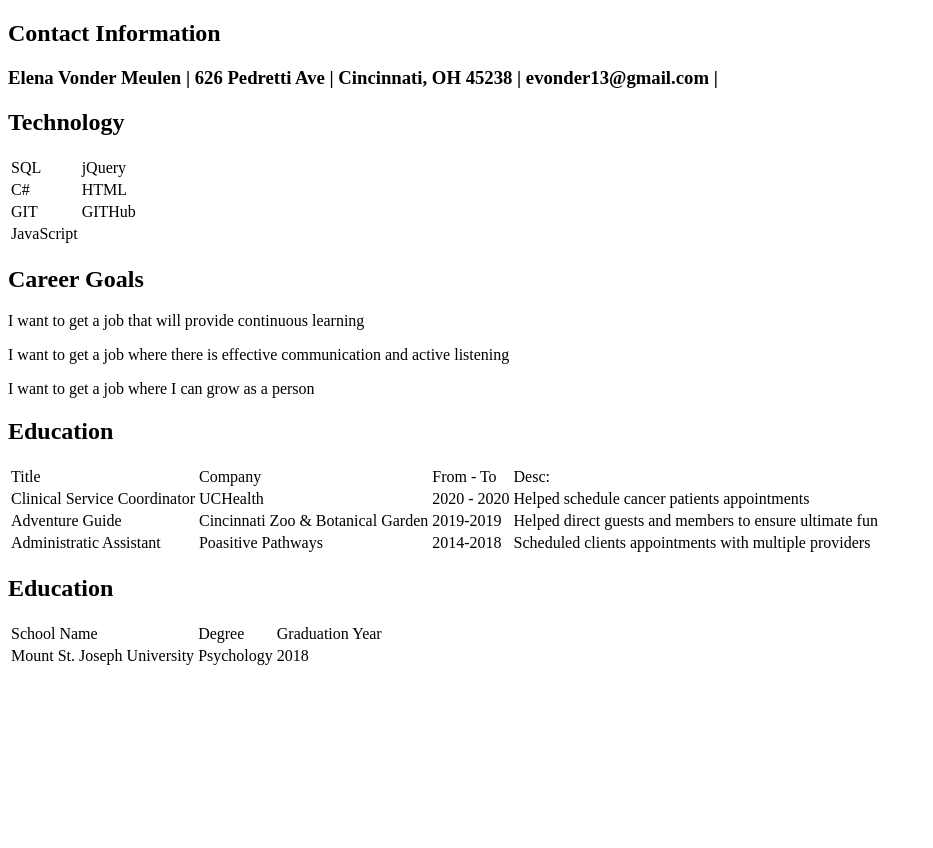
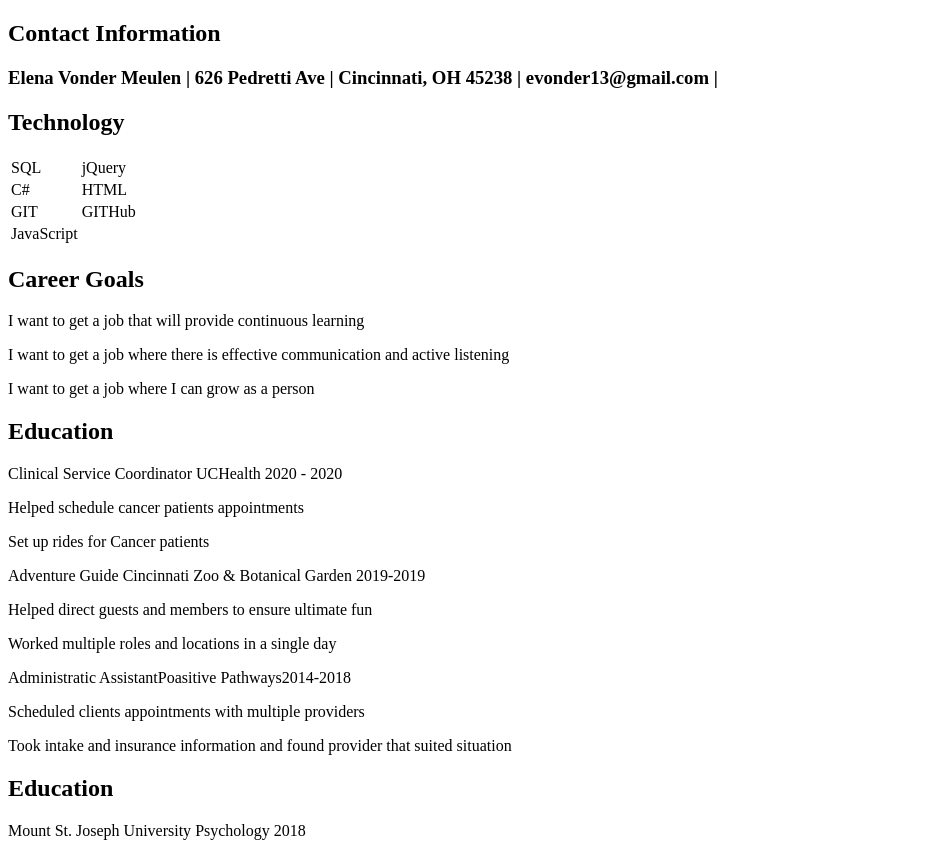
Before and after one commit to elenavonder/htmlTutorial, a plain HTML site: page MyCV.html in a window 1280 px wide. Shown: the whole page, without its empty margins (0-933 px from the left). Before the commit the page ends 800 px from the top, so only its background shows below. Drawn offline with Linux system fonts and the light colour scheme.

Commit message:
Fixing formatting

```diff
--- a/MyCV.html
+++ b/MyCV.html
@@ -31,43 +31,26 @@
 
     <h2>Education</h2>
     <table>
-        <tr>
-            <td>Title </td>
-            <td>Company </td>
-            <td>From - To </td>
-            <td>Desc: </td>
-        </tr>
-        <tr>
-            <td>Clinical Service Coordinator </td>
-            <td>UCHealth</td>
-            <td>2020 - 2020</td>
-            <td>Helped schedule cancer patients appointments </td>
-        </tr>
-        <tr>
-            <td>Adventure Guide</td>
-            <td>Cincinnati Zoo & Botanical Garden</td>
-            <td>2019-2019</td>
-            <td>Helped direct guests and members to ensure ultimate fun</td>
-        </tr>
-        <tr>
-            <td>Administratic Assistant</td>
-            <td>Poasitive Pathways</td>
-            <td>2014-2018</td>
-            <td>Scheduled clients appointments with multiple providers</td>
-        </tr>
-    </table>
+            <span>Clinical Service Coordinator </span>
+            <span>UCHealth </span>
+            <span>2020 - 2020</span>
+            <p>Helped schedule cancer patients appointments </p>
+            <p>Set up rides for Cancer patients </p>
+
+            <span>Adventure Guide </span>
+            <span>Cincinnati Zoo & Botanical Garden </span>
+            <span>2019-2019 </span>
+            <p>Helped direct guests and members to ensure ultimate fun </p>
+            <p>Worked multiple roles and locations in a single day</p>
+
+            <span>Administratic Assistant</span>
+            <span>Poasitive Pathways</span>
+            <span>2014-2018</span>
+            <p>Scheduled clients appointments with multiple providers</p>
+            <p>Took intake and insurance information and found provider that suited situation</p>
     <h2>Education</h2>
-    <table>
-        <tr>
-            <td>School Name </td>
-            <td>Degree </td>
-            <td>Graduation Year </td>
-        </tr>
-        <tr>
-            <td>Mount St. Joseph University </td>
-            <td>Psychology</td>
-            <td>2018</td>
-        </tr>
-    </table>
+            <span>Mount St. Joseph University </span>
+            <span>Psychology </span>
+            <span>2018</span>
 </body>
 </html>
```
